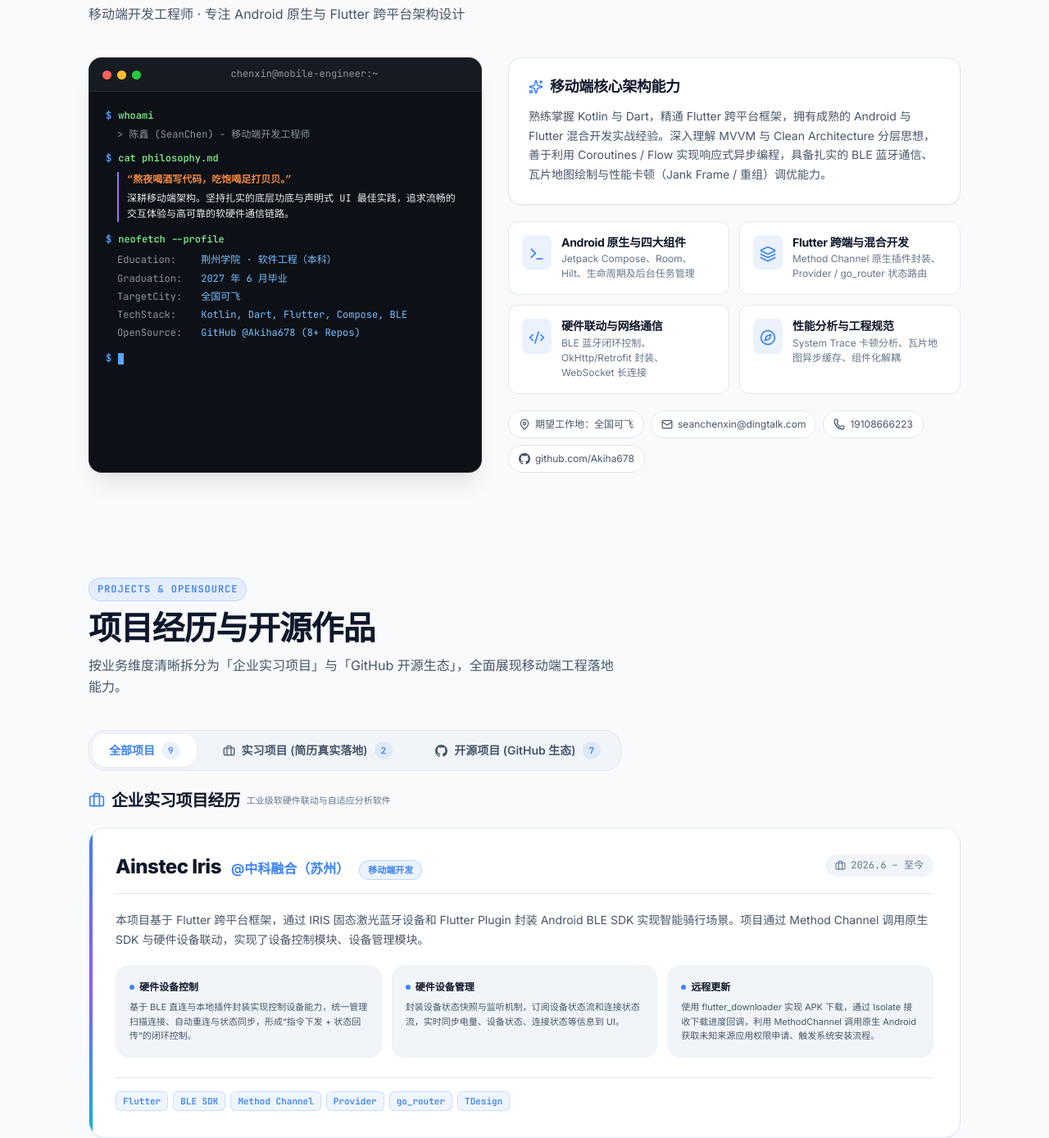
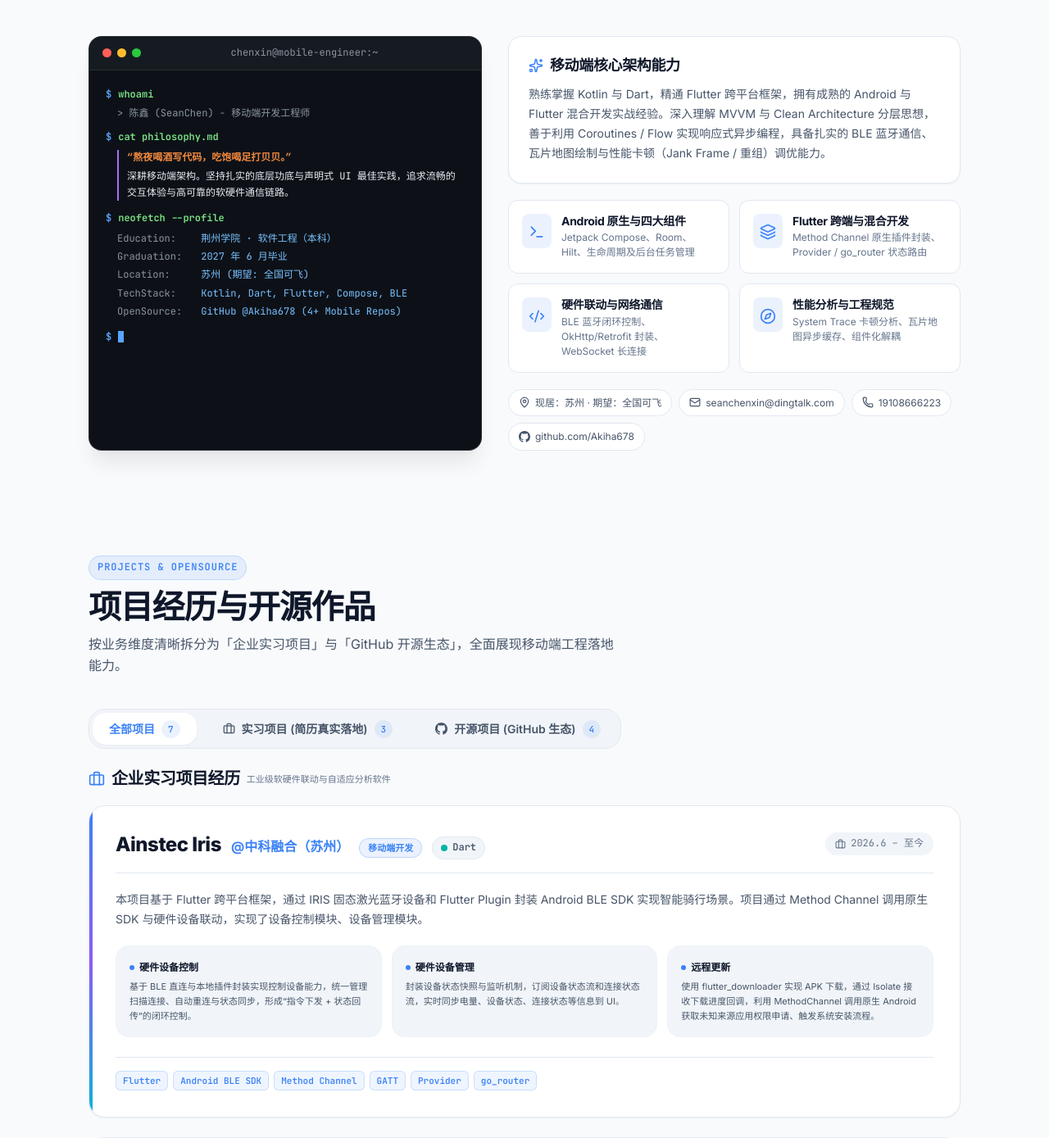
Before and after one commit to Akiha678/CV, a React (Vite) app: page / in a window 1280 px wide. Shown: the part 1060-2449 px from the top of the page at 82% size. Built offline with nearby package versions, Linux system fonts and the light colour scheme; no server answers.

Commit message:
feat:修改内容

```diff
--- a/src/components/sections/About.tsx
+++ b/src/components/sections/About.tsx
@@ -57,9 +57,9 @@
             <div className={`${styles.output} ${styles.outputGrid}`}>
               <div><span className={styles.dim}>Education:</span> {profile.school ?? '荆州学院'} · {profile.major ?? '软件工程（本科）'}</div>
               <div><span className={styles.dim}>Graduation:</span> {profile.graduation ?? '2027年6月毕业'}</div>
-              <div><span className={styles.dim}>TargetCity:</span> {profile.targetCity ?? '全国可飞'}</div>
+              <div><span className={styles.dim}>Location:</span> {profile.location ?? contact.location ?? '苏州'} (期望: {profile.targetCity ?? '全国可飞'})</div>
               <div><span className={styles.dim}>TechStack:</span> Kotlin, Dart, Flutter, Compose, BLE</div>
-              <div><span className={styles.dim}>OpenSource:</span> GitHub @Akiha678 (8+ Repos)</div>
+              <div><span className={styles.dim}>OpenSource:</span> GitHub @Akiha678 (4+ Mobile Repos)</div>
             </div>
 
             <div className={styles.cmdRow}>
@@ -127,7 +127,7 @@
           <div className={styles.quickMeta}>
             <div className={styles.metaChip}>
               <Icon name="location" size={14} />
-              <span>期望工作地：{profile.targetCity ?? '全国可飞'}</span>
+              <span>现居：{profile.location ?? contact.location ?? '苏州'} · 期望：{profile.targetCity ?? '全国可飞'}</span>
             </div>
             <div className={styles.metaChip}>
               <Icon name="mail" size={14} />
--- a/src/components/sections/Contact.tsx
+++ b/src/components/sections/Contact.tsx
@@ -22,6 +22,13 @@
     showToast(`邮箱已成功复制: ${contact.email}`, 'success')
   }
 
+  const handleCopyPhone = () => {
+    if (contact.phone) {
+      navigator.clipboard.writeText(contact.phone)
+      showToast(`电话已成功复制: ${contact.phone}`, 'success')
+    }
+  }
+
   const handleSubmit = (e: React.FormEvent) => {
     e.preventDefault()
     if (!formData.name || !formData.email || !formData.message) return
@@ -37,7 +44,7 @@
     <Section
       id="contact"
       title="保持联络与合作探讨"
-      subtitle="Let's Connect, Build Systems, and Explore Cutting-edge Technologies"
+      subtitle="随时欢迎移动端研发岗位沟通、开源项目探讨或技术交流！"
       badge="Get In Touch"
       fullWidth
     >
@@ -45,7 +52,7 @@
         {/* 左侧：即时联络通道卡片 */}
         <div className={styles.info}>
           <p className={styles.intro}>
-            无论您是有客户端/跨平台架构研发机会、音视频底层合作，还是想深入交流技术，欢迎随时与我联络！
+            求职意向：<strong>移动端开发工程师</strong>（Android / Flutter）。期望城市：<strong>全国可飞</strong>，现居：<strong>{contact.location ?? '苏州'}</strong>。
           </p>
 
           <div className={styles.cards}>
@@ -55,7 +62,7 @@
                 <Icon name="mail" size={20} />
               </div>
               <div className={styles.cardBody}>
-                <span className={styles.cardLabel}>电子邮箱</span>
+                <span className={styles.cardLabel}>电子邮箱 (钉钉企业邮)</span>
                 <a href={`mailto:${contact.email}`} className={styles.cardValue}>
                   {contact.email}
                 </a>
@@ -71,6 +78,31 @@
                 <span>复制</span>
               </button>
             </div>
+
+            {/* 电话卡片 */}
+            {contact.phone && (
+              <div className={styles.card}>
+                <div className={styles.cardIcon}>
+                  <Icon name="phone" size={20} />
+                </div>
+                <div className={styles.cardBody}>
+                  <span className={styles.cardLabel}>联系电话</span>
+                  <a href={`tel:${contact.phone}`} className={styles.cardValue}>
+                    {contact.phone}
+                  </a>
+                </div>
+                <button
+                  type="button"
+                  className={styles.copyBtn}
+                  onClick={handleCopyPhone}
+                  title="复制电话"
+                  aria-label="复制电话"
+                >
+                  <Icon name="copy" size={15} />
+                  <span>复制</span>
+                </button>
+              </div>
+            )}
 
             {/* GitHub 官方主页 */}
             <a
@@ -89,22 +121,43 @@
               <Icon name="arrow-up-right" size={16} className={styles.arrowIcon} />
             </a>
 
-            {/* 实验室与常驻地 */}
+            {/* 掘金技术主页 */}
+            <a
+              href="https://juejin.cn/user/1502355831661744"
+              target="_blank"
+              rel="noopener noreferrer"
+              className={styles.card}
+            >
+              <div className={styles.cardIcon}>
+                <Icon name="document" size={20} />
+              </div>
+              <div className={styles.cardBody}>
+                <span className={styles.cardLabel}>稀土掘金技术博客</span>
+                <span className={styles.cardValue}>juejin.cn/user/1502355831661744</span>
+              </div>
+              <Icon name="arrow-up-right" size={16} className={styles.arrowIcon} />
+            </a>
+
+            {/* 状态与坐标胶囊 */}
             <div className={styles.metaRow}>
               <div className={styles.miniChip}>
                 <Icon name="location" size={15} />
-                <span>{contact.location}</span>
+                <span>目前常驻：{contact.location ?? '苏州'}</span>
               </div>
               <div className={styles.miniChip}>
-                <Icon name="layers" size={15} />
-                <span>研发实验室：Smartlab411</span>
+                <Icon name="compass" size={15} />
+                <span>求职目标：全国可飞</span>
+              </div>
+              <div className={styles.miniChip}>
+                <Icon name="education" size={15} />
+                <span>荆州学院 · 本科</span>
               </div>
             </div>
           </div>
 
           <div className={styles.quoteTip}>
             <span className={styles.tipDot} />
-            <span>“{profile.tagline}” —— 代码即生活，期待与卓越同行！</span>
+            <span>“{profile.tagline}” —— 踏实写代码，做出惊艳的移动端产品！</span>
           </div>
         </div>
 
@@ -121,16 +174,16 @@
                 <Icon name="check" size={28} />
               </div>
               <h4>留言已就绪！</h4>
-              <p>感谢您的来信，消息已记录并准备直通 SeanChen 的工作信箱。</p>
+              <p>感谢您的来信，消息已记录并准备直通 陈鑫 的工作邮箱。</p>
             </div>
           ) : (
             <form onSubmit={handleSubmit} className={styles.form}>
               <div className={styles.field}>
-                <label htmlFor="contact-name">您的称呼 / 组织</label>
+                <label htmlFor="contact-name">您的称呼 / 招聘组织</label>
                 <input
                   id="contact-name"
                   type="text"
-                  placeholder="例如：Alex / 某科技团队"
+                  placeholder="例如：某科技公司 HR / 移动端团队主管"
                   required
                   value={formData.name}
                   onChange={(e) => setFormData({ ...formData, name: e.target.value })}
@@ -138,11 +191,11 @@
               </div>
 
               <div className={styles.field}>
-                <label htmlFor="contact-email">联系邮箱</label>
+                <label htmlFor="contact-email">您的回复邮箱</label>
                 <input
                   id="contact-email"
                   type="email"
-                  placeholder="name@example.com"
+                  placeholder="hr@example.com"
                   required
                   value={formData.email}
                   onChange={(e) => setFormData({ ...formData, email: e.target.value })}
@@ -150,11 +203,11 @@
               </div>
 
               <div className={styles.field}>
-                <label htmlFor="contact-message">留言或合作意向</label>
+                <label htmlFor="contact-message">岗位要求 / 合作留言</label>
                 <textarea
                   id="contact-message"
                   rows={4}
-                  placeholder="请简要描述您的项目需求、工作机会或交流主题..."
+                  placeholder="请简要说明岗位要求、团队方向或面试交流时间..."
                   required
                   value={formData.message}
                   onChange={(e) => setFormData({ ...formData, message: e.target.value })}
--- a/src/components/sections/Experience.module.css
+++ b/src/components/sections/Experience.module.css
@@ -161,6 +161,11 @@
   color: var(--color-primary);
   font-size: 10px;
   top: 1px;
+}
+
+.bullets strong {
+  color: var(--color-text);
+  font-weight: 700;
 }
 
 .tags {
--- a/src/components/sections/Hero.tsx
+++ b/src/components/sections/Hero.tsx
@@ -65,7 +65,7 @@
             </span>
             <span className={styles.metaPill}>
               <Icon name="location" size={14} />
-              <span>期望工作地：{profile.targetCity ?? '全国可飞'}</span>
+              <span>现居：{profile.location ?? '苏州'} · 期望：{profile.targetCity ?? '全国可飞'}</span>
             </span>
           </div>
 
--- a/src/components/sections/Projects.tsx
+++ b/src/components/sections/Projects.tsx
@@ -10,6 +10,7 @@
 type ProjectTypeTab = 'all' | 'internship' | 'opensource'
 
 const LANGUAGE_COLORS: Record<string, string> = {
+  Dart: '#00B4AB',
   Kotlin: '#A97BFF',
   Swift: '#F05138',
   'Dart / Kotlin': '#00B4AB',
@@ -93,6 +94,15 @@
                     )}
                     {project.role && (
                       <span className={styles.internshipRoleBadge}>{project.role}</span>
+                    )}
+                    {project.language && (
+                      <span className={styles.langPill}>
+                        <span
+                          className={styles.langDot}
+                          style={{ backgroundColor: LANGUAGE_COLORS[project.language] || '#00B4AB' }}
+                        />
+                        <span>{project.language}</span>
+                      </span>
                     )}
                   </div>
 
--- a/src/components/sections/Skills.tsx
+++ b/src/components/sections/Skills.tsx
@@ -7,6 +7,10 @@
 }
 
 const CATEGORY_ICONS: Record<string, 'terminal' | 'layers' | 'code' | 'compass'> = {
+  '语言与跨平台': 'layers',
+  'Android 原生与架构': 'terminal',
+  '网络封装与通信': 'code',
+  '工程化与性能调优': 'compass',
   '移动原生': 'terminal',
   '跨平台与系统': 'layers',
   'Web & 全栈': 'code',
--- a/src/data/resume.ts
+++ b/src/data/resume.ts
@@ -16,23 +16,23 @@
     handle: 'SeanChen',
     title: '移动端开发工程师',
     tagline: '熬夜喝酒写代码，吃饱喝足打贝贝。',
-    bio: '熟练掌握 Kotlin、Dart 编程语言，精通 Flutter 跨平台开发框架，具备丰富的 Android 原生与 Flutter 混合开发经验。熟悉 MVVM 及 Clean Architecture 分层架构设计，在 Jetpack Compose、BLE 蓝牙低功耗通信、瓦片地图绘制与协程流响应式开发等领域具备扎实的工业级项目落地能力。',
+    bio: '熟练掌握 Kotlin、Dart 编程语言，精通 Flutter 跨平台开发框架，具备丰富的 Android、Flutter 混合开发经验。熟悉 MVVM 及 Clean Architecture 分层架构设计，在 Jetpack Compose、BLE 蓝牙低功耗通信、瓦片地图绘制与协程流响应式开发等领域具备扎实的工业级项目落地能力。',
     avatarUrl: 'https://avatars.githubusercontent.com/u/153362937?v=4',
     status: '求职意向：移动端开发工程师',
     school: '荆州学院',
     major: '软件工程（本科）',
     graduation: '2027 年 6 月毕业',
+    location: '苏州',
     targetCity: '全国可飞',
     stats: [
-      { label: '编程语言', value: 'Kotlin / Dart' },
-      { label: '核心方向', value: 'Android / Flutter' },
-      { label: '毕业院校', value: '荆州学院 · 本科' },
+      { label: '编程语言', value: 'Kotlin/Dart' },
+      { label: '核心方向', value: 'Android/Flutter' },
+      { label: '毕业院校', value: '荆州学院' },
       { label: '期望城市', value: '全国可飞' },
     ],
     links: [
       { label: 'GitHub: Akiha678', url: 'https://github.com/Akiha678', icon: 'github' },
-      { label: '邮箱致信', url: 'mailto:seanchenxin@dingtalk.com', icon: 'mail' },
-      { label: '电话直连', url: 'tel:19108666223', icon: 'phone' },
+      { label: '掘金主页', url: 'https://juejin.cn/user/1502355831661744', icon: 'document' },
     ],
   },
 
@@ -45,7 +45,7 @@
       endDate: null,
       current: true,
       summary: '主导智能骑行场景跨平台客户端核心功能开发，打通 Flutter 与 Android BLE 原生通信通道。',
-      highlights: ['Flutter', 'Android BLE SDK', 'Method Channel', 'Provider', 'go_router'],
+      highlights: ['Flutter', 'Android BLE SDK', 'Method Channel', 'GATT', 'Provider', 'go_router'],
       bullets: [
         '基于 Flutter 封装 Android BLE SDK，实现与固态激光蓝牙硬件设备的深度联动与闭环控制。',
         '统一管理扫描连接、自动重连与状态同步，形成“指令下发 + 状态回传”的高可靠通信流。',
@@ -59,11 +59,25 @@
       startDate: '2025.09',
       endDate: '2026.05',
       summary: '负责油田井下套管形变专业分析软件开发，构建双平台一致性业务架构与复杂数据可视化界面。',
-      highlights: ['Jetpack Compose', 'Canvas 绘图', 'Room', 'Hilt', 'Material 3 Adaptive'],
+      highlights: ['Jetpack Compose', 'OkHttp', 'Flow', 'Room', 'Hilt'],
       bullets: [
         '基于 Canvas + Tile 实现工业级瓦片地图异步分块加载与 Bitmap 高性能缓存渲染。',
         '实现自定义多轨波形曲线绘制与深度轴同步滚动，结合分级降采样策略保障大规模测井数据流畅渲染。',
         '引入 Material3 Adaptive + WindowSizeClass，实现手机、折叠屏与平板的多尺寸动态自适应。',
+      ],
+    },
+    {
+      id: 'exp-3',
+      company: '长江大学',
+      role: '移动端开发',
+      startDate: '2025.02',
+      endDate: '2025.08',
+      summary: '本项目面向桥梁结构的健康监测场景，通过 WebSocket 实现通信与边缘设备联动，实现智能硬件远程控制等模块。',
+      highlights: ['Flutter', 'Provider', 'Dio', 'TDesign', 'go_router'],
+      bullets: [
+        '硬件远程控制：WebSocketService 单例模式建立长连接，形成 HTTP 发指令 + WebSocket 收状态的双通道控制，实现设备远程启停与实时同步设备状态。',
+        '异常实时报警：WebSocket 订阅异常事件，flutter_local_notifications 实现系统通知，告警数据持久化至本地 SQLite。',
+        '远程更新：使用 flutter_downloader 实现 APK 下载，通过 Isolate 接收下载进度回调，利用 MethodChannel 调用原生 Android 获取未知来源应用权限申请、触发系统安装流程。',
       ],
     },
   ],
@@ -78,9 +92,9 @@
       period: '2026.6 – 至今',
       role: '移动端开发',
       category: 'Mobile',
-      language: 'Dart / Kotlin',
+      language: 'Dart',
       description: '本项目基于 Flutter 跨平台框架，通过 IRIS 固态激光蓝牙设备和 Flutter Plugin 封装 Android BLE SDK 实现智能骑行场景。项目通过 Method Channel 调用原生 SDK 与硬件设备联动，实现了设备控制模块、设备管理模块。',
-      tags: ['Flutter', 'BLE SDK', 'Method Channel', 'Provider', 'go_router', 'TDesign'],
+      tags: ['Flutter', 'Android BLE SDK', 'Method Channel', 'GATT', 'Provider', 'go_router'],
       responsibilities: [
         {
           title: '硬件设备控制',
@@ -104,9 +118,9 @@
       period: '2025.9 – 2026.5',
       role: '移动端开发',
       category: 'Mobile',
-      language: 'Kotlin / Dart',
+      language: 'Kotlin',
       description: '面向油田井下套管形变检测的专业分析软件，系统采用 MVVM 架构设计模式，Compose + Material 3 Adaptive 全界面自适应，覆盖工程概览、波形分析、井管理、作业管理、设备管理等功能模块。同时包含 Flutter 版本，为研究员提供管理平台，实现 Android、iOS 多平台业务能力统一，保证功能一致性。',
-      tags: ['Jetpack Compose', 'Flutter', 'OkHttp', 'Flow', 'Room', 'Hilt', 'Material 3 Adaptive'],
+      tags: ['Jetpack Compose', 'OkHttp', 'Flow', 'Room', 'Hilt'],
       responsibilities: [
         {
           title: '工程概览 (瓦片地图绘制)',
@@ -119,6 +133,32 @@
         {
           title: '软件自适应布局',
           content: '基于 Material3 Adaptive + WindowSizeClass 实现自适应布局，适配不同屏幕尺寸与旋转形态。',
+        },
+      ],
+    },
+    {
+      id: 'proj-bridge',
+      name: '远程桥梁监测系统',
+      projectType: 'internship',
+      company: '长江大学',
+      period: '2025.2 – 2025.8',
+      role: '移动端开发',
+      category: 'Mobile',
+      language: 'Dart',
+      description: '面向桥梁结构健康监测场景，通过 WebSocket 实现通信与边缘设备联动，实现智能硬件远程控制、异常告警与远程更新等核心模块。',
+      tags: ['Flutter', 'Provider', 'Dio', 'TDesign', 'go_router', 'WebSocket'],
+      responsibilities: [
+        {
+          title: '硬件远程控制',
+          content: 'WebSocketService 单例模式建立长连接，形成“HTTP 发指令 + WebSocket 收状态”的双通道控制，实现设备远程启停与实时同步设备状态。',
+        },
+        {
+          title: '异常实时报警',
+          content: '通过 WebSocket 订阅异常事件，集成 flutter_local_notifications 实现系统通知，告警数据持久化存储至本地 SQLite。',
+        },
+        {
+          title: '远程更新',
+          content: '使用 flutter_downloader 实现 APK 下载，通过 Isolate 接收下载进度回调，利用 MethodChannel 调用原生 Android 获取未知来源应用权限申请、触发系统安装流程。',
         },
       ],
     },
@@ -139,22 +179,6 @@
       tags: ['Android', 'Kotlin', 'CameraX', 'Compose', 'JNI / C++', 'NDK'],
       url: 'https://github.com/Akiha678/XinCamera',
       sourceUrl: 'https://github.com/Akiha678/XinCamera',
-    },
-    {
-      id: 'proj-frs-kit',
-      name: 'Frs-Kit',
-      projectType: 'opensource',
-      category: 'CrossPlatform',
-      language: 'Rust / Flutter',
-      description: '一个 Flutter + Rust 应用脚手架，打通 Dart 与 Rust 之间的高性能安全 FFI 管道。',
-      stars: 1,
-      details: [
-        '构建 Flutter (Dart) 与 Rust 间零开销安全 FFI 管道，将底层系统与密集型计算交由 Rust 高效运行。',
-        '提供全套跨平台桌面与移动端工程模板、自动化代码绑定生成以及模块化状态架构。',
-      ],
-      tags: ['Flutter', 'Rust', 'Dart', 'FFI', 'Cross-Platform'],
-      url: 'https://github.com/Akiha678/Frs-Kit',
-      sourceUrl: 'https://github.com/Akiha678/Frs-Kit',
     },
     {
       id: 'proj-xinchat-android',
@@ -203,36 +227,6 @@
       tags: ['Kotlin', 'Android Library', 'Networking', 'Utils'],
       url: 'https://github.com/Akiha678/XinComponent',
       sourceUrl: 'https://github.com/Akiha678/XinComponent',
-    },
-    {
-      id: 'proj-qt-kit',
-      name: 'Qt-Kit / XinChat_QT',
-      projectType: 'opensource',
-      category: 'Desktop',
-      language: 'C++',
-      description: 'Qt C++ 应用脚手架与基于 QT C++ 的 XinChat 桌面客户端。',
-      stars: 1,
-      details: [
-        '现代 CMake 构建规范，内置统一暗黑/明亮主题引擎与跨平台网络通信封装。',
-      ],
-      tags: ['Qt', 'C++', 'CMake', 'Cross-Platform'],
-      url: 'https://github.com/Akiha678/Qt-Kit',
-      sourceUrl: 'https://github.com/Akiha678/Qt-Kit',
-    },
-    {
-      id: 'proj-bookkeep',
-      name: 'BookKeep',
-      projectType: 'opensource',
-      category: 'Web',
-      language: 'TypeScript',
-      description: '移动端适配友好的智能记账程序，具备多维收支图表与本地数据安全持久化。',
-      stars: 1,
-      details: [
-        '全 TypeScript 类型约束与现代化组件设计，支持快速记录日常开支与图表汇总。',
-      ],
-      tags: ['TypeScript', 'React', 'PWA', 'Productivity'],
-      url: 'https://github.com/Akiha678/BookKeep',
-      sourceUrl: 'https://github.com/Akiha678/BookKeep',
     },
   ],
 
@@ -299,10 +293,11 @@
   contact: {
     email: 'seanchenxin@dingtalk.com',
     phone: '19108666223',
-    location: '湖北 · 荆州',
+    location: '苏州',
     targetCity: '全国可飞',
     webs: [
       { label: 'GitHub: Akiha678', url: 'https://github.com/Akiha678' },
+      { label: '掘金主页: 陈鑫', url: 'https://juejin.cn/user/1502355831661744' },
       { label: '钉钉邮箱: seanchenxin@dingtalk.com', url: 'mailto:seanchenxin@dingtalk.com' },
     ],
   },
--- a/src/types/resume.ts
+++ b/src/types/resume.ts
@@ -23,6 +23,8 @@
   major?: string
   /** 毕业时间 */
   graduation?: string
+  /** 现居/常驻城市 */
+  location?: string
   /** 期望城市 */
   targetCity?: string
   /** 快捷指标统计 */
```
Also changed, not shown: src/components/layout/Footer.tsx (+9 -0 lines), src/components/sections/Experience.tsx (+14 -3 lines), src/services/resumeService.ts (+9 -3 lines).
